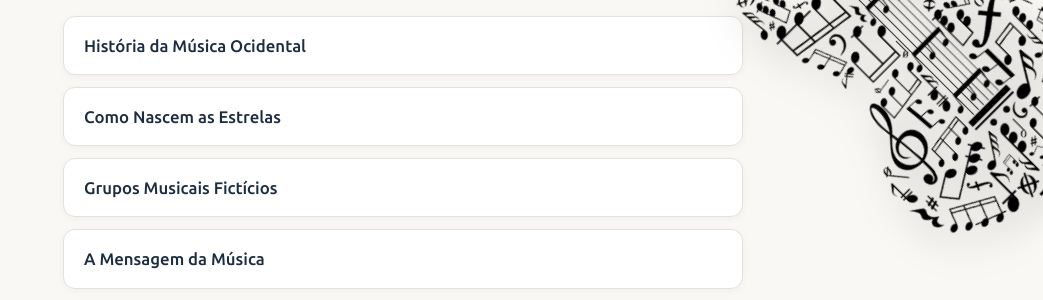
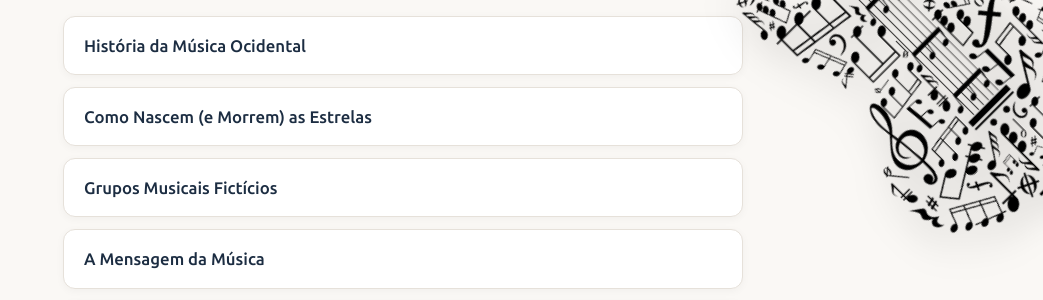
Before and after one commit to joaquim-capitao/musica, a Jekyll site: the page index.html, which Jekyll copies as it is, in a window 1280 px wide. Shown: the part 183-483 px from the top of the page, without its empty margins (237-1280 px from the left). Built offline with Jekyll 4.4.1, drawn with Linux system fonts in a browser that asks for light colours.

Commit message:
Update list item title for 'Como Nascem as Estrelas'

```diff
--- a/index.html
+++ b/index.html
@@ -267,7 +267,7 @@
 
       <ul class="chronicles-list" id="chronicles-list">
       <li><a href="https://joaquim-capitao.github.io/musica/historia"><span class="title">História da Música Ocidental</span></a></li>
-      <li><a href="https://joaquim-capitao.github.io/musica/artistas"><span class="title">Como Nascem as Estrelas</span></a></li>
+      <li><a href="https://joaquim-capitao.github.io/musica/artistas"><span class="title">Como Nascem (e Morrem) as Estrelas</span></a></li>
       <li><a href="https://joaquim-capitao.github.io/musica/grupos-musicais-ficticios"><span class="title">Grupos Musicais Fictícios</span></a></li>
       <li><a href="https://joaquim-capitao.github.io/musica/a-mensagem-da-musica"><span class="title">A Mensagem da Música</span></a></li>
       <li><a href="https://joaquim-capitao.github.io/musica/generos"><span class="title">Linhagens Sonoras</span></a></li>
```
